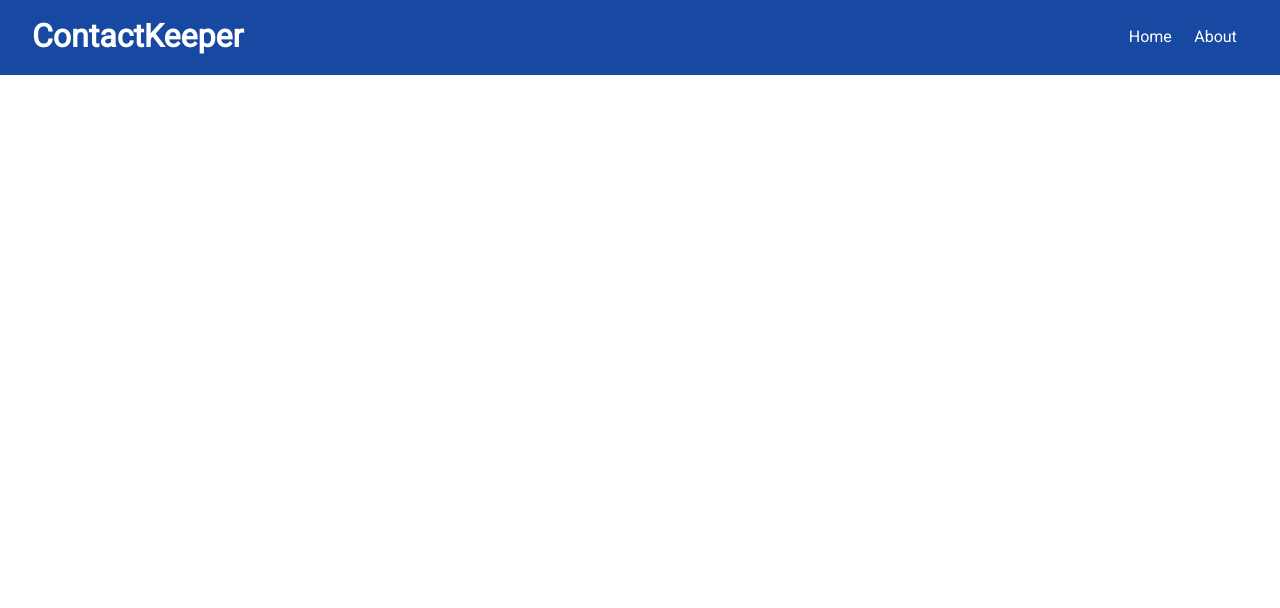
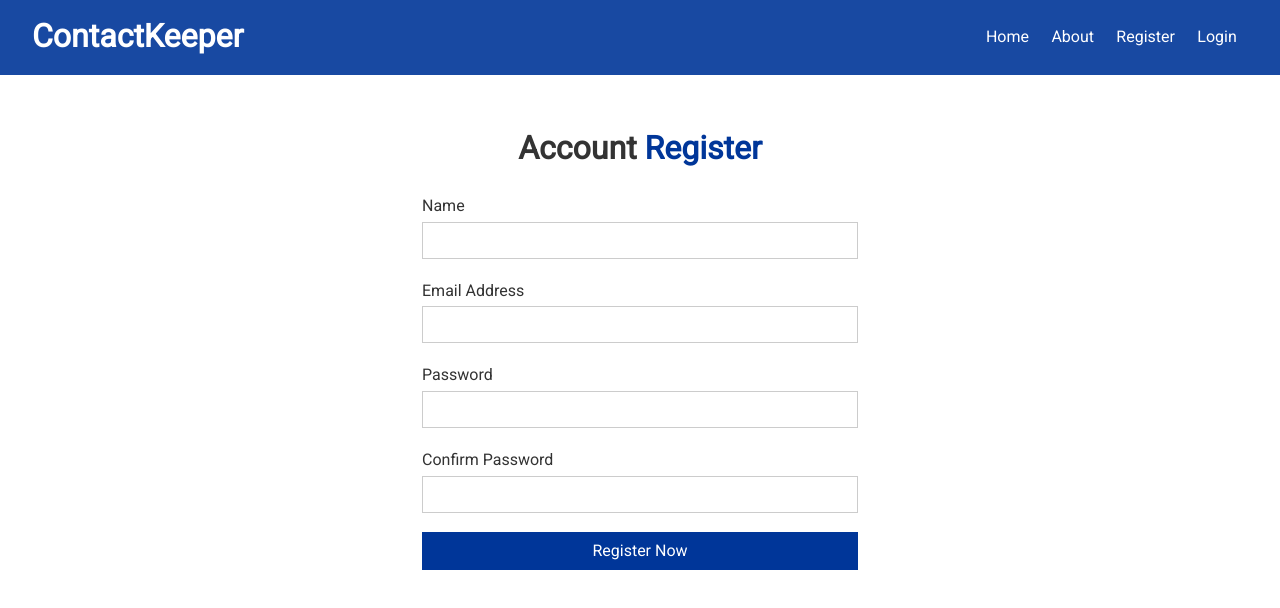
Before and after one commit to darrenbarklie/react-contact-keeper, a React (Create React App) app in the folder client/: page /register in a window 1280 px wide. Shown: the top 608 px of the page. Built offline with nearby package versions, Linux system fonts and the light colour scheme; the HTML template or start-up script is replaced by a standard one.

Commit message:
Register and Login components and routes

```diff
--- a/client/src/App.js
+++ b/client/src/App.js
@@ -3,6 +3,8 @@
 import Navbar from './components/layout/Navbar'
 import Home from './components/pages/Home'
 import About from './components/pages/About'
+import Register from './components/auth/Register'
+import Login from './components/auth/Login'
 import './App.css'
 
 import AuthState from './context/auth/AuthState'
@@ -19,6 +21,8 @@
               <Switch>
                 <Route exact path="/" component={Home} />
                 <Route exact path="/about" component={About} />
+                <Route exact path="/register" component={Register} />
+                <Route exact path="/login" component={Login} />
               </Switch>
             </div>
           </Fragment>
--- /dev/null
+++ b/client/src/components/auth/Login.js
@@ -0,0 +1,47 @@
+import React, { useState } from 'react'
+
+const Login = () => {
+  const [user, setUser] = useState({
+    email: '',
+    password: '',
+  })
+
+  const { email, password } = user
+
+  const onChange = e => setUser({ ...user, [e.target.name]: e.target.value })
+
+  const onSubmit = e => {
+    e.preventDefault()
+    console.log('Login submitted!')
+  }
+
+  return (
+    <div className="form-container">
+      <h1>
+        Account <span className="text-primary">Login</span>
+      </h1>
+      <form onSubmit={onSubmit}>
+        <div className="form-group">
+          <label htmlFor="email">Email Address</label>
+          <input type="email" name="email" value={email} onChange={onChange} />
+        </div>
+        <div className="form-group">
+          <label htmlFor="password">Password</label>
+          <input
+            type="password"
+            name="password"
+            value={password}
+            onChange={onChange}
+          />
+        </div>
+        <input
+          type="submit"
+          value="Login Now"
+          className="btn btn-primary btn-block"
+        />
+      </form>
+    </div>
+  )
+}
+
+export default Login
--- /dev/null
+++ b/client/src/components/auth/Register.js
@@ -0,0 +1,62 @@
+import React, { useState } from 'react'
+
+const Register = () => {
+  const [user, setUser] = useState({
+    name: '',
+    email: '',
+    password: '',
+    password2: '',
+  })
+
+  const { name, email, password, password2 } = user
+
+  const onChange = e => setUser({ ...user, [e.target.name]: e.target.value })
+
+  const onSubmit = e => {
+    e.preventDefault()
+    console.log('Register submitted!')
+  }
+
+  return (
+    <div className="form-container">
+      <h1>
+        Account <span className="text-primary">Register</span>
+      </h1>
+      <form onSubmit={onSubmit}>
+        <div className="form-group">
+          <label htmlFor="name">Name</label>
+          <input type="text" name="name" value={name} onChange={onChange} />
+        </div>
+        <div className="form-group">
+          <label htmlFor="email">Email Address</label>
+          <input type="email" name="email" value={email} onChange={onChange} />
+        </div>
+        <div className="form-group">
+          <label htmlFor="password">Password</label>
+          <input
+            type="password"
+            name="password"
+            value={password}
+            onChange={onChange}
+          />
+        </div>
+        <div className="form-group">
+          <label htmlFor="password2">Confirm Password</label>
+          <input
+            type="password"
+            name="password2"
+            value={password2}
+            onChange={onChange}
+          />
+        </div>
+        <input
+          type="submit"
+          value="Register Now"
+          className="btn btn-primary btn-block"
+        />
+      </form>
+    </div>
+  )
+}
+
+export default Register
--- a/client/src/components/layout/Navbar.js
+++ b/client/src/components/layout/Navbar.js
@@ -11,7 +11,15 @@
       <ul>
         <li>
           <Link to="/">Home</Link>
+        </li>
+        <li>
           <Link to="/about">About</Link>
+        </li>
+        <li>
+          <Link to="/register">Register</Link>
+        </li>
+        <li>
+          <Link to="/login">Login</Link>
         </li>
       </ul>
     </div>
```
